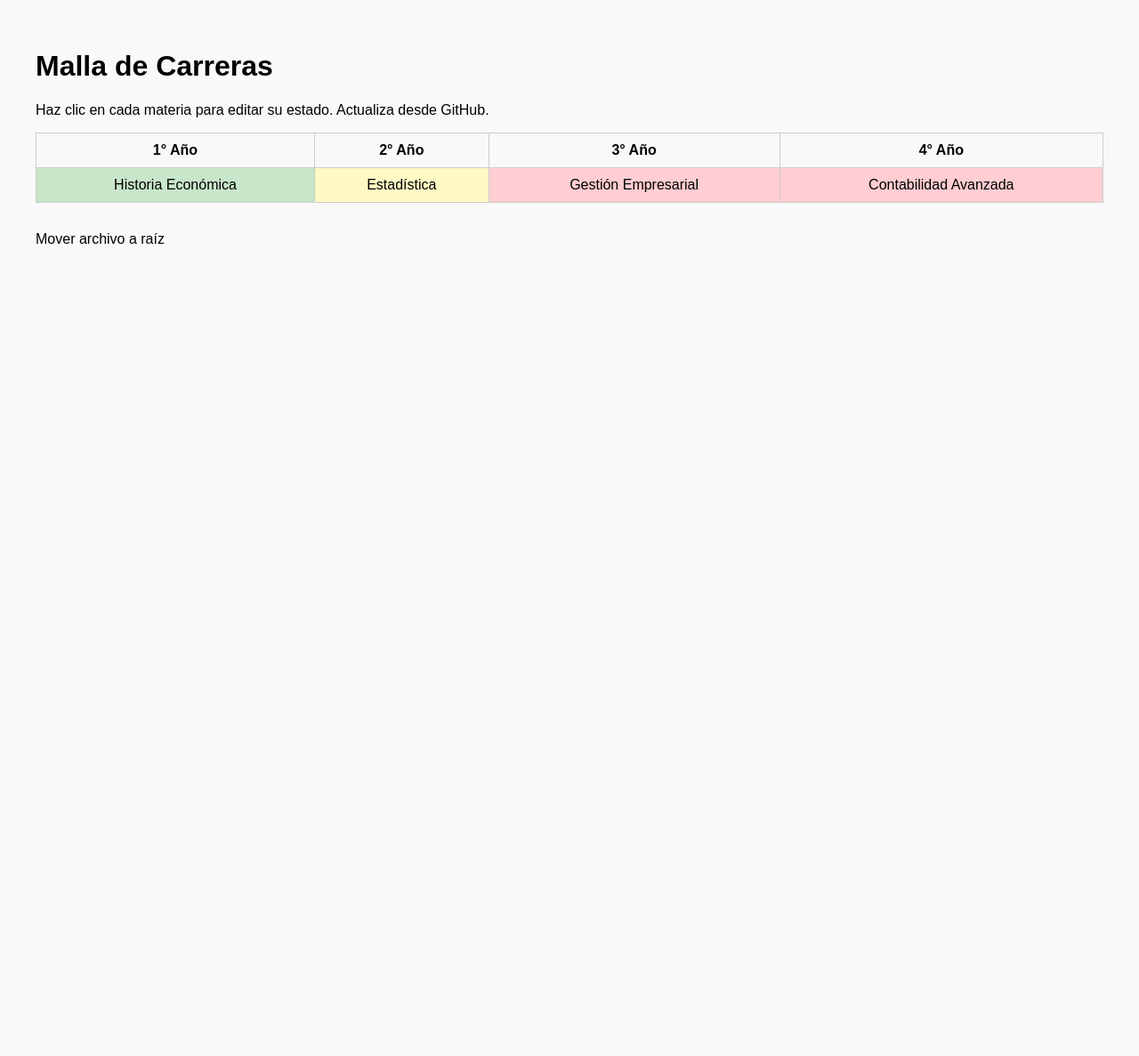
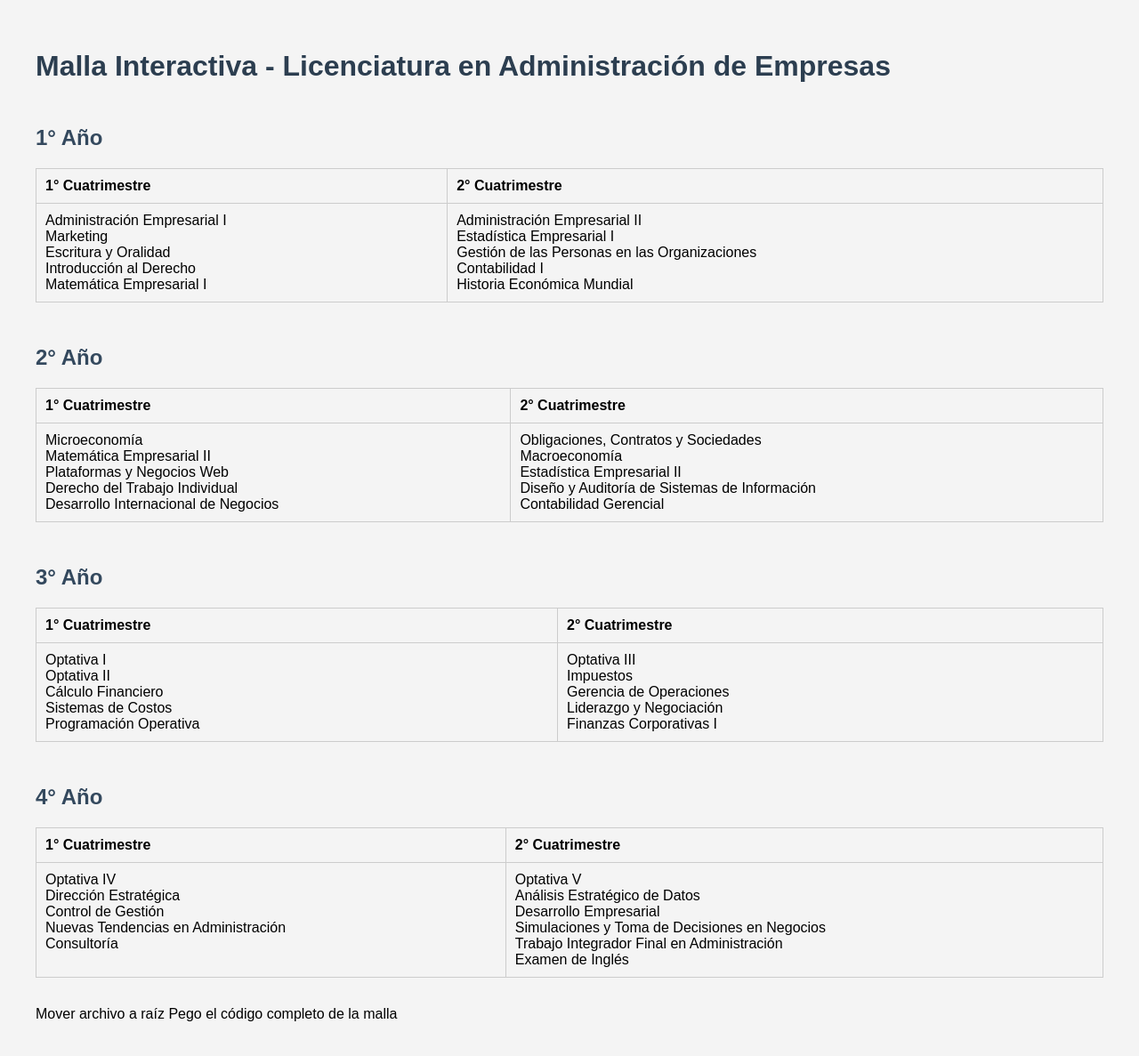
Before and after one commit to camilaklassen/Administraci-n-de-Empresas-, a plain HTML site: page index.html in a window 1280 px wide. Shown: the part 5-1192 px from the top of the page at 89% size. Before the commit the page ends 800 px from the top, so only its background shows below. Drawn offline with Linux system fonts and the light colour scheme.

Commit message:
Update index.html

```diff
--- a/index.html
+++ b/index.html
@@ -1,37 +1,119 @@
 <!DOCTYPE html>
-<html>
+<html lang="es">
 <head>
   <meta charset="UTF-8">
-  <title>Malla de la Universidad</title>
+  <title>Malla Interactiva - Licenciatura en Administración</title>
   <style>
-    body { font-family: sans-serif; padding: 2em; background: #f9f9f9; }
+    body { font-family: sans-serif; padding: 2em; background: #f4f4f4; }
+    h1 { color: #2c3e50; }
+    h2 { margin-top: 2em; color: #34495e; }
     table { border-collapse: collapse; width: 100%; margin-bottom: 2em; }
-    th, td { border: 1px solid #ccc; padding: 10px; text-align: center; }
-    .cursada { background-color: #c8e6c9; }      /* Verde */
-    .en-curso { background-color: #fff9c4; }     /* Amarillo */
-    .falta { background-color: #ffcdd2; }        /* Rojo claro */
+    th, td { border: 1px solid #ccc; padding: 10px; text-align: left; vertical-align: top; }
+    .cursada { background-color: #c8e6c9; }
+    .en-curso { background-color: #fff9c4; }
+    .falta { background-color: #ffcdd2; }
   </style>
 </head>
 <body>
+  <h1>Malla Interactiva - Licenciatura en Administración de Empresas</h1>
 
-  <h1>Malla de Carreras</h1>
-  <p>Haz clic en cada materia para editar su estado. Actualiza desde GitHub.</p>
-
+  <h2>1° Año</h2>
   <table>
     <tr>
-      <th>1° Año</th>
-      <th>2° Año</th>
-      <th>3° Año</th>
-      <th>4° Año</th>
+      <th>1° Cuatrimestre</th>
+      <th>2° Cuatrimestre</th>
     </tr>
     <tr>
-      <td class="cursada">Historia Económica</td>
-      <td class="en-curso">Estadística</td>
-      <td class="falta">Gestión Empresarial</td>
-      <td class="falta">Contabilidad Avanzada</td>
+      <td>
+        Administración Empresarial I<br>
+        Marketing<br>
+        Escritura y Oralidad<br>
+        Introducción al Derecho<br>
+        Matemática Empresarial I
+      </td>
+      <td>
+        Administración Empresarial II<br>
+        Estadística Empresarial I<br>
+        Gestión de las Personas en las Organizaciones<br>
+        Contabilidad I<br>
+        Historia Económica Mundial
+      </td>
     </tr>
   </table>
 
+  <h2>2° Año</h2>
+  <table>
+    <tr>
+      <th>1° Cuatrimestre</th>
+      <th>2° Cuatrimestre</th>
+    </tr>
+    <tr>
+      <td>
+        Microeconomía<br>
+        Matemática Empresarial II<br>
+        Plataformas y Negocios Web<br>
+        Derecho del Trabajo Individual<br>
+        Desarrollo Internacional de Negocios
+      </td>
+      <td>
+        Obligaciones, Contratos y Sociedades<br>
+        Macroeconomía<br>
+        Estadística Empresarial II<br>
+        Diseño y Auditoría de Sistemas de Información<br>
+        Contabilidad Gerencial
+      </td>
+    </tr>
+  </table>
+
+  <h2>3° Año</h2>
+  <table>
+    <tr>
+      <th>1° Cuatrimestre</th>
+      <th>2° Cuatrimestre</th>
+    </tr>
+    <tr>
+      <td>
+        Optativa I<br>
+        Optativa II<br>
+        Cálculo Financiero<br>
+        Sistemas de Costos<br>
+        Programación Operativa
+      </td>
+      <td>
+        Optativa III<br>
+        Impuestos<br>
+        Gerencia de Operaciones<br>
+        Liderazgo y Negociación<br>
+        Finanzas Corporativas I
+      </td>
+    </tr>
+  </table>
+
+  <h2>4° Año</h2>
+  <table>
+    <tr>
+      <th>1° Cuatrimestre</th>
+      <th>2° Cuatrimestre</th>
+    </tr>
+    <tr>
+      <td>
+        Optativa IV<br>
+        Dirección Estratégica<br>
+        Control de Gestión<br>
+        Nuevas Tendencias en Administración<br>
+        Consultoría
+      </td>
+      <td>
+        Optativa V<br>
+        Análisis Estratégico de Datos<br>
+        Desarrollo Empresarial<br>
+        Simulaciones y Toma de Decisiones en Negocios<br>
+        Trabajo Integrador Final en Administración<br>
+        Examen de Inglés
+      </td>
+    </tr>
+  </table>
 </body>
 </html>
 Mover archivo a raíz
+Pego el código completo de la malla
```
